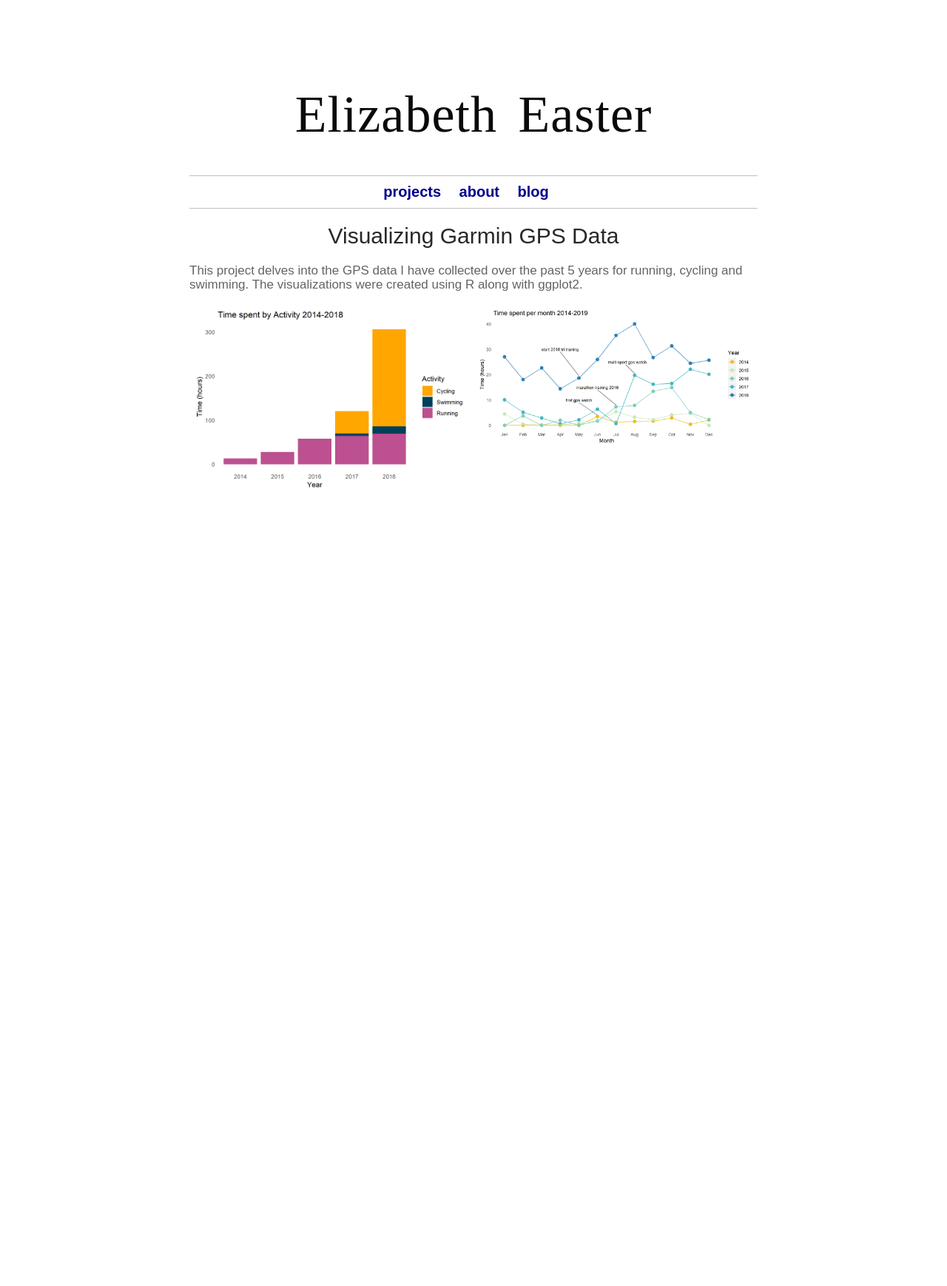
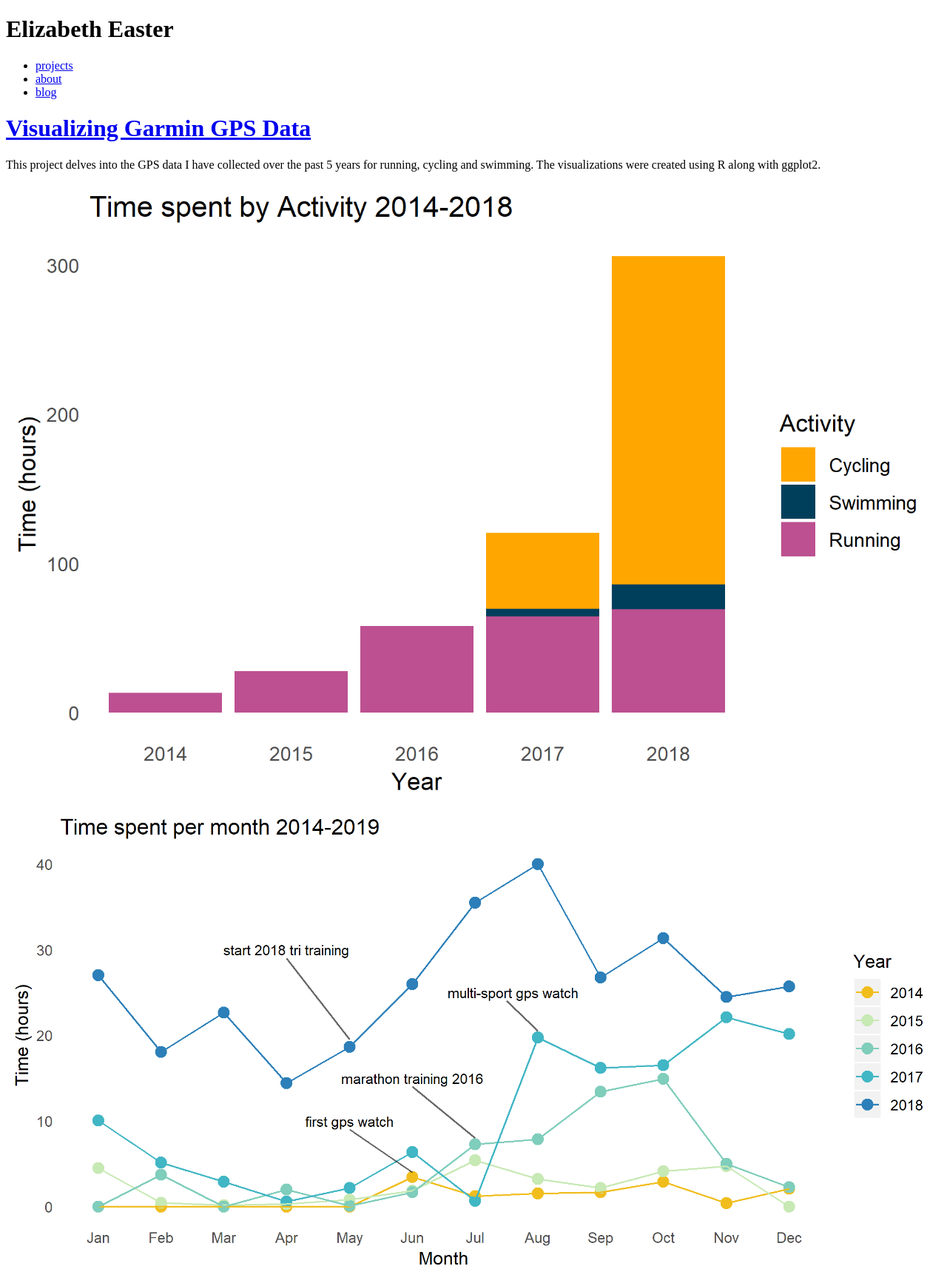
Before and after one commit to edeaster/edeaster.github.io, a Jekyll site: the page built from index.html, in a window 1280 px wide. Shown: the whole page at 74% size. Built offline with Jekyll 4.4.1, drawn with Linux system fonts in a browser that asks for light colours; some web fonts are replaced; before the commit the page ends 900 px from its top, so only the background shows below that.

Commit message:
Update default.html

```diff
--- a/_layouts/default.html
+++ b/_layouts/default.html
@@ -14,7 +14,7 @@
 	</script>
     <title>{{page.title}}</title>
 		<!-- link to main stylesheet -->
-		<link rel="stylesheet" type="text/css" href="{{ site.url}}/css/main.css">
+		<link rel="stylesheet" type="text/css" href=""https://elizabetheaster.com/css/main.css">
 		<link href="https://fonts.googleapis.com/css?family=Meera+Inimai" rel="stylesheet">
 	</head>
 	<body>
```
